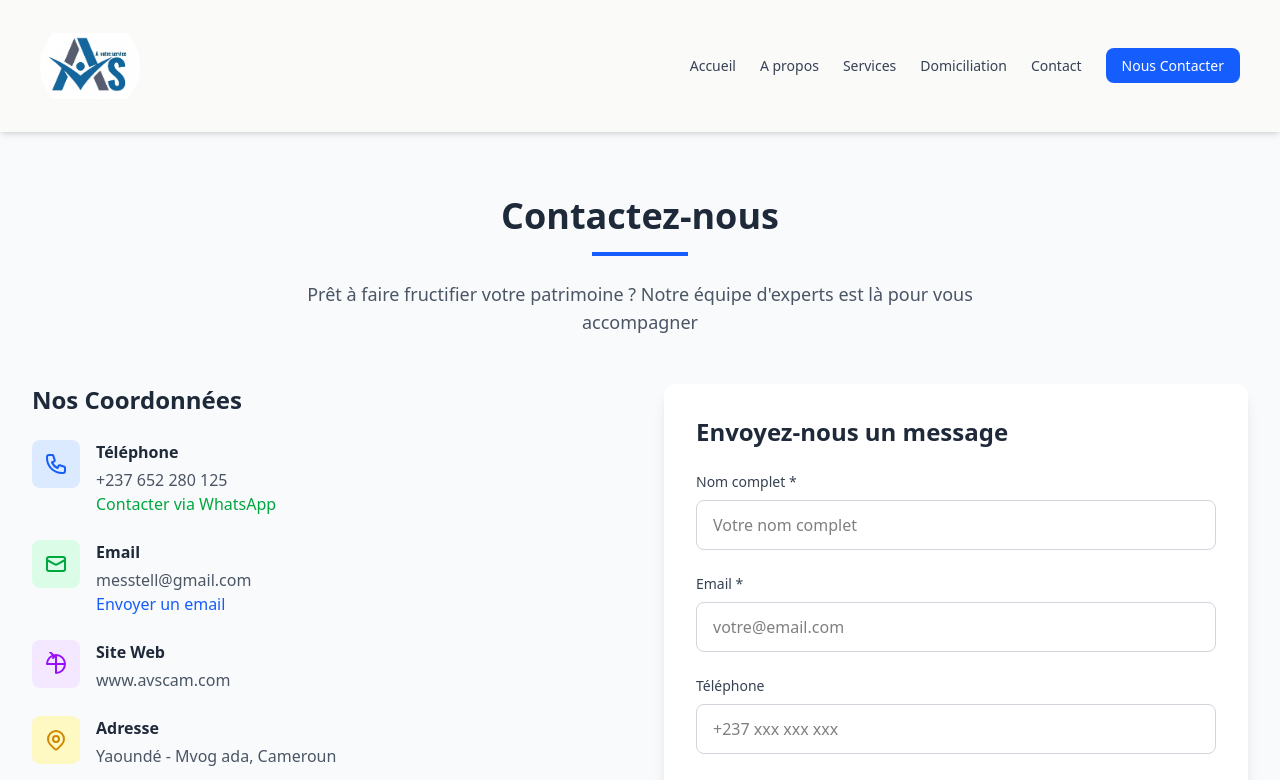
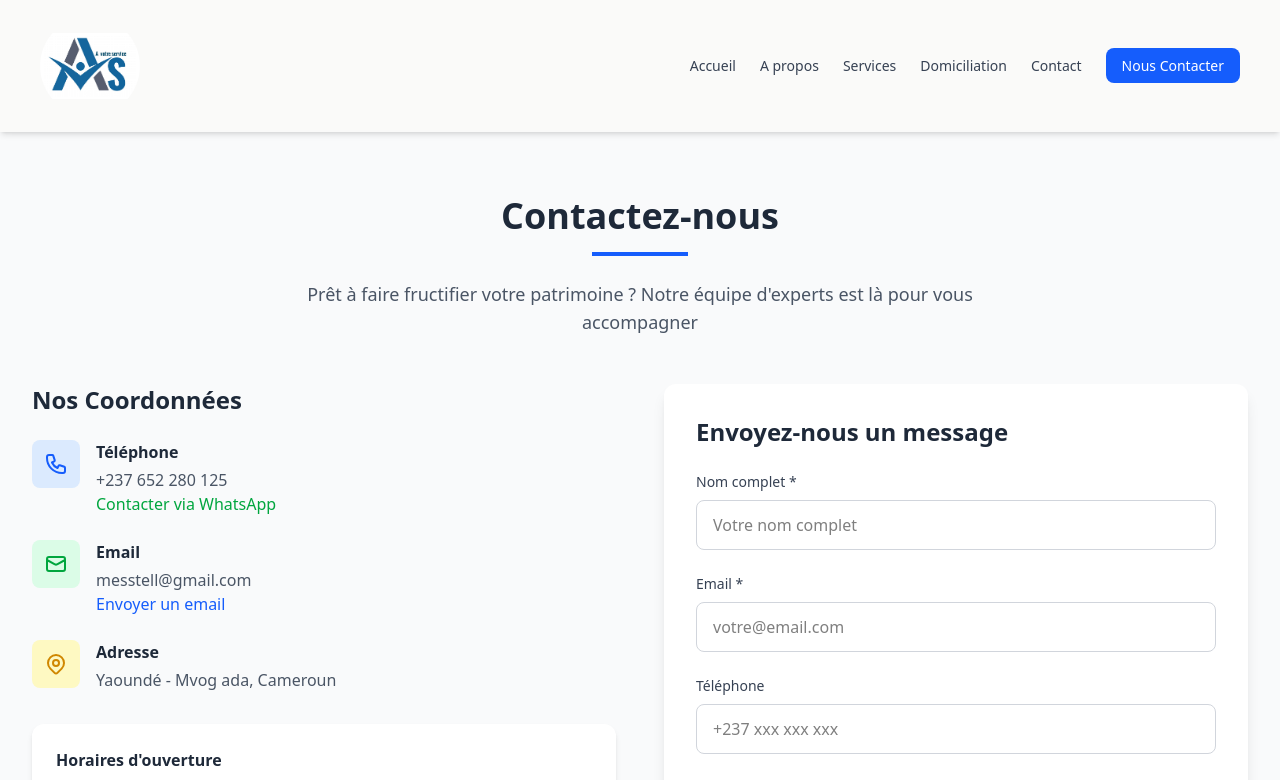
Before and after one commit to dascomsoft/ASV-CONSULTING, a React (Vite) app: page /contact in a window 1280 px wide. Shown: the top 780 px of the page. Built offline with nearby package versions, Linux system fonts and the light colour scheme.

Commit message:
modification the contact page

```diff
--- a/src/pages/Contact.jsx
+++ b/src/pages/Contact.jsx
@@ -91,18 +91,6 @@ Merci de me recontacter.`;
                   >
                     Envoyer un email
                   </a>
-                </div>
-              </div>
-
-              <div className="flex items-start">
-                <div className="w-12 h-12 bg-purple-100 rounded-lg flex items-center justify-center mr-4 flex-shrink-0">
-                  <svg className="w-6 h-6 text-purple-600" fill="none" stroke="currentColor" viewBox="0 0 24 24">
-                    <path strokeLinecap="round" strokeLinejoin="round" strokeWidth={2} d="M21 12a9 9 0 01-9 9m9-9a9 9 0 00-9-9m9 9H3m9 9V3m0 0a9 9 0 00-9 9m9-9l-3 3m0-3l-3-3" />
-                  </svg>
-                </div>
-                <div>
-                  <h4 className="font-semibold text-gray-800 mb-1">Site Web</h4>
-                  <p className="text-gray-600">www.avscam.com</p>
                 </div>
               </div>
 
```
